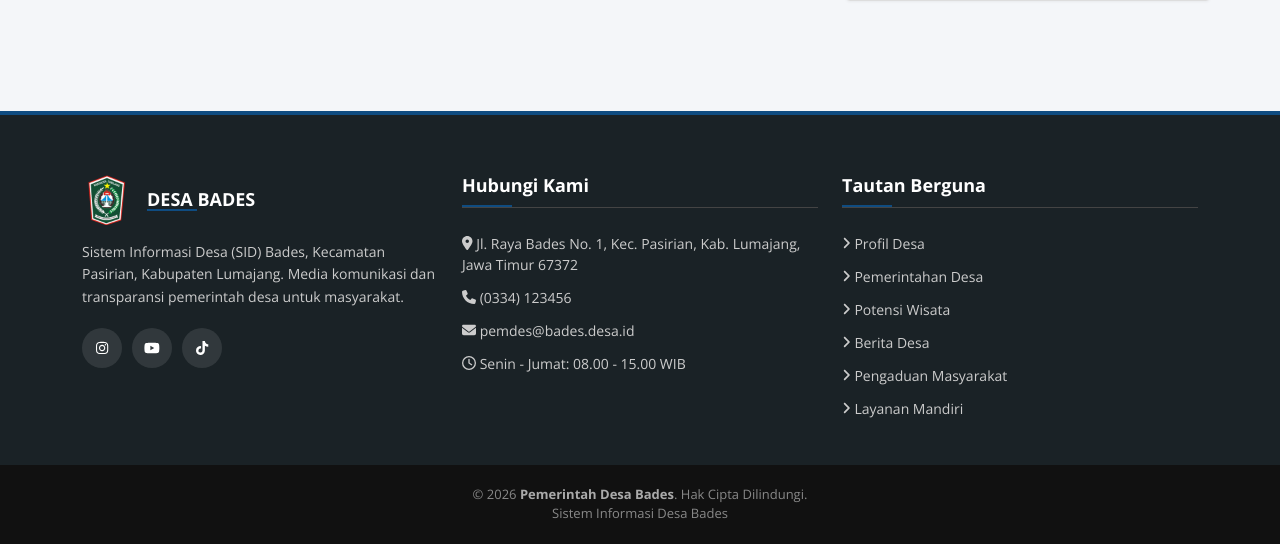
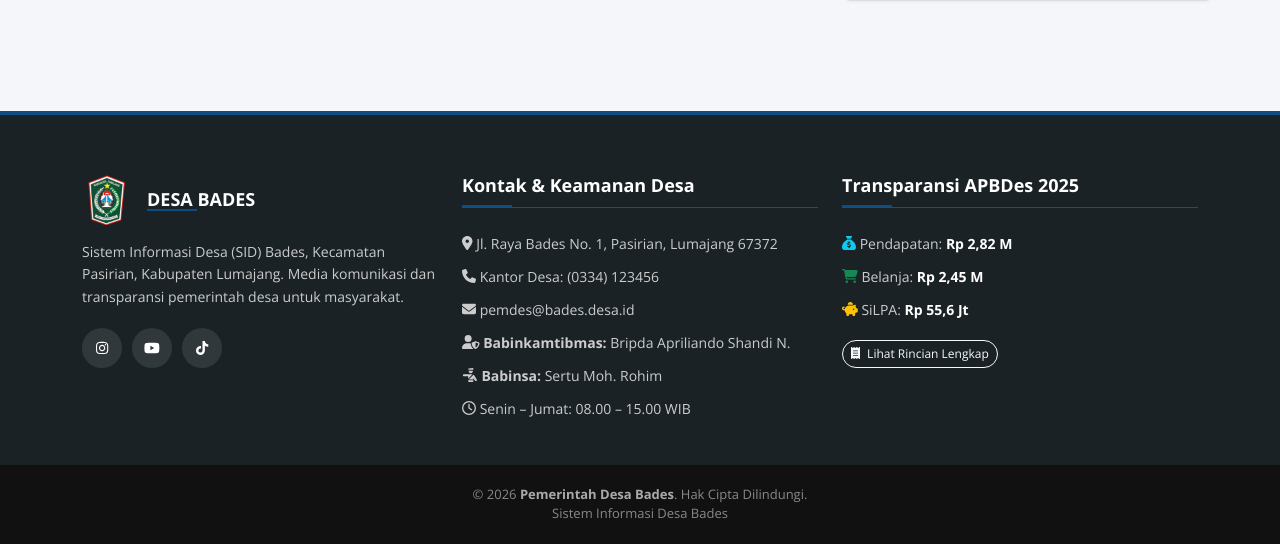
Before and after one commit to dzulkifli99/SID_bades, a PHP site: page /index.php in a window 1280 px wide. Shown: the part 1534-2078 px from the top of the page. Run offline with PHP 8.4, Linux system fonts and the light colour scheme; data that the repository does not hold is empty; some libraries are stand-ins or nearby versions.

Commit message:
feat: update footer

```diff
--- a/komponen_footer.php
+++ b/komponen_footer.php
@@ -28,18 +28,14 @@
         background-color: #0f4c81;
     }
 
-    .footer p {
-        line-height: 1.6;
-    }
+    .footer p { line-height: 1.6; }
 
     .footer ul {
         padding: 0;
         list-style: none;
     }
 
-    .footer ul li {
-        margin-bottom: 12px;
-    }
+    .footer ul li { margin-bottom: 12px; }
 
     .footer ul li a {
         color: #ccc;
@@ -89,14 +85,13 @@
         text-align: center;
     }
 
-    .footer-bottom strong {
-        color: #aaa;
-    }
+    .footer-bottom strong { color: #aaa; }
 </style>
 
 <footer class="footer">
     <div class="container">
         <div class="row">
+            <!-- Tentang -->
             <div class="col-lg-4 mb-4 mb-lg-0" data-aos="fade-up" data-aos-delay="100">
                 <div class="d-flex align-items-center mb-3">
                     <img src="assets/img/logolumajang.png" alt="Logo Desa" style="width: 50px; margin-right: 15px;">
@@ -112,30 +107,36 @@
                 </div>
             </div>
 
+            <!-- Kontak -->
             <div class="col-lg-4 col-md-6 mb-4 mb-lg-0" data-aos="fade-up" data-aos-delay="200">
-                <h4>Hubungi Kami</h4>
-                <ul class="contact-info">
-                    <li><i class="fa-solid fa-location-dot"></i> Jl. Raya Bades No. 1, Kec. Pasirian, Kab. Lumajang, Jawa Timur 67372</li>
-                    <li><i class="fa-solid fa-phone"></i> (0334) 123456</li>
+                <h4>Kontak &amp; Keamanan Desa</h4>
+                <ul>
+                    <li><i class="fa-solid fa-location-dot"></i> Jl. Raya Bades No. 1, Pasirian, Lumajang 67372</li>
+                    <li><i class="fa-solid fa-phone"></i> Kantor Desa: (0334) 123456</li>
                     <li><i class="fa-solid fa-envelope"></i> pemdes@bades.desa.id</li>
-                    <li><i class="fa-regular fa-clock"></i> Senin - Jumat: 08.00 - 15.00 WIB</li>
+                    <li><i class="fa-solid fa-user-shield"></i> <strong style="color:#ccc;">Babinkamtibmas:</strong> Bripda Apriliando Shandi N.</li>
+                    <li><i class="fa-solid fa-person-military-pointing"></i> <strong style="color:#ccc;">Babinsa:</strong> Sertu Moh. Rohim</li>
+                    <li><i class="fa-regular fa-clock"></i> Senin – Jumat: 08.00 – 15.00 WIB</li>
                 </ul>
             </div>
 
+            <!-- APBDes Ringkasan -->
             <div class="col-lg-4 col-md-6 mb-4 mb-lg-0" data-aos="fade-up" data-aos-delay="300">
-                <h4>Tautan Berguna</h4>
+                <h4>Transparansi APBDes 2025</h4>
                 <ul>
-                    <li><a href="profil.php"><i class="fa-solid fa-angle-right"></i> Profil Desa</a></li>
-                    <li><a href="pemerintahan.php"><i class="fa-solid fa-angle-right"></i> Pemerintahan Desa</a></li>
-                    <li><a href="wisata.php"><i class="fa-solid fa-angle-right"></i> Potensi Wisata</a></li>
-                    <li><a href="berita.php"><i class="fa-solid fa-angle-right"></i> Berita Desa</a></li>
-                    <li><a href="pengaduan.php"><i class="fa-solid fa-angle-right"></i> Pengaduan Masyarakat</a></li>
-                    <li><a href="layanan.php"><i class="fa-solid fa-angle-right"></i> Layanan Mandiri</a></li>
+                    <li><i class="fa-solid fa-sack-dollar text-info"></i> Pendapatan: <strong style="color:#fff;">Rp 2,82 M</strong></li>
+                    <li><i class="fa-solid fa-cart-shopping text-success"></i> Belanja: <strong style="color:#fff;">Rp 2,45 M</strong></li>
+                    <li><i class="fa-solid fa-piggy-bank text-warning"></i> SiLPA: <strong style="color:#fff;">Rp 55,6 Jt</strong></li>
                 </ul>
+                <a href="apbdes.php" class="btn btn-sm btn-outline-light rounded-pill mt-1" style="font-size:12px;">
+                    <i class="fa-solid fa-receipt me-1"></i> Lihat Rincian Lengkap
+                </a>
             </div>
+
         </div>
     </div>
 </footer>
+
 <div class="footer-bottom">
     <div class="container">
         &copy; <?= date('Y') ?> <strong>Pemerintah Desa Bades</strong>. Hak Cipta Dilindungi.<br>
@@ -143,12 +144,10 @@
     </div>
 </div>
 
-<script src="https://cdn.jsdelivr.net/npm/bootstrap@5.2.3/dist/js/bootstrap.bundle.min.js"></script>
+<!-- AOS JS (Bootstrap JS sudah dimuat oleh komponen_navbar.php) -->
 <script src="https://unpkg.com/aos@2.3.1/dist/aos.js"></script>
 <script>
-    AOS.init({
-        duration: 800,
-        once: true,
-        offset: 50
-    });
+    if (typeof AOS !== 'undefined') {
+        AOS.init({ duration: 800, once: true, offset: 50 });
+    }
 </script>
```
